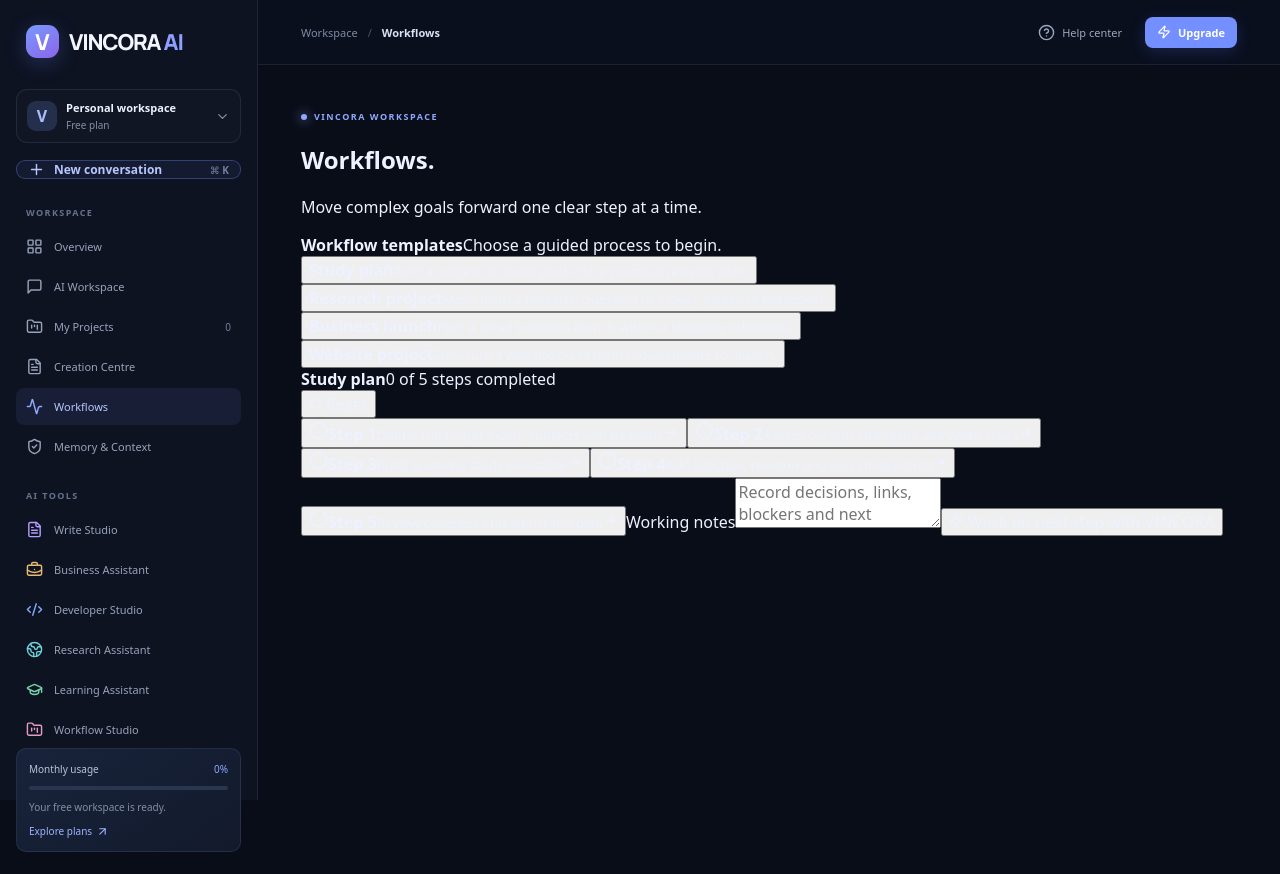
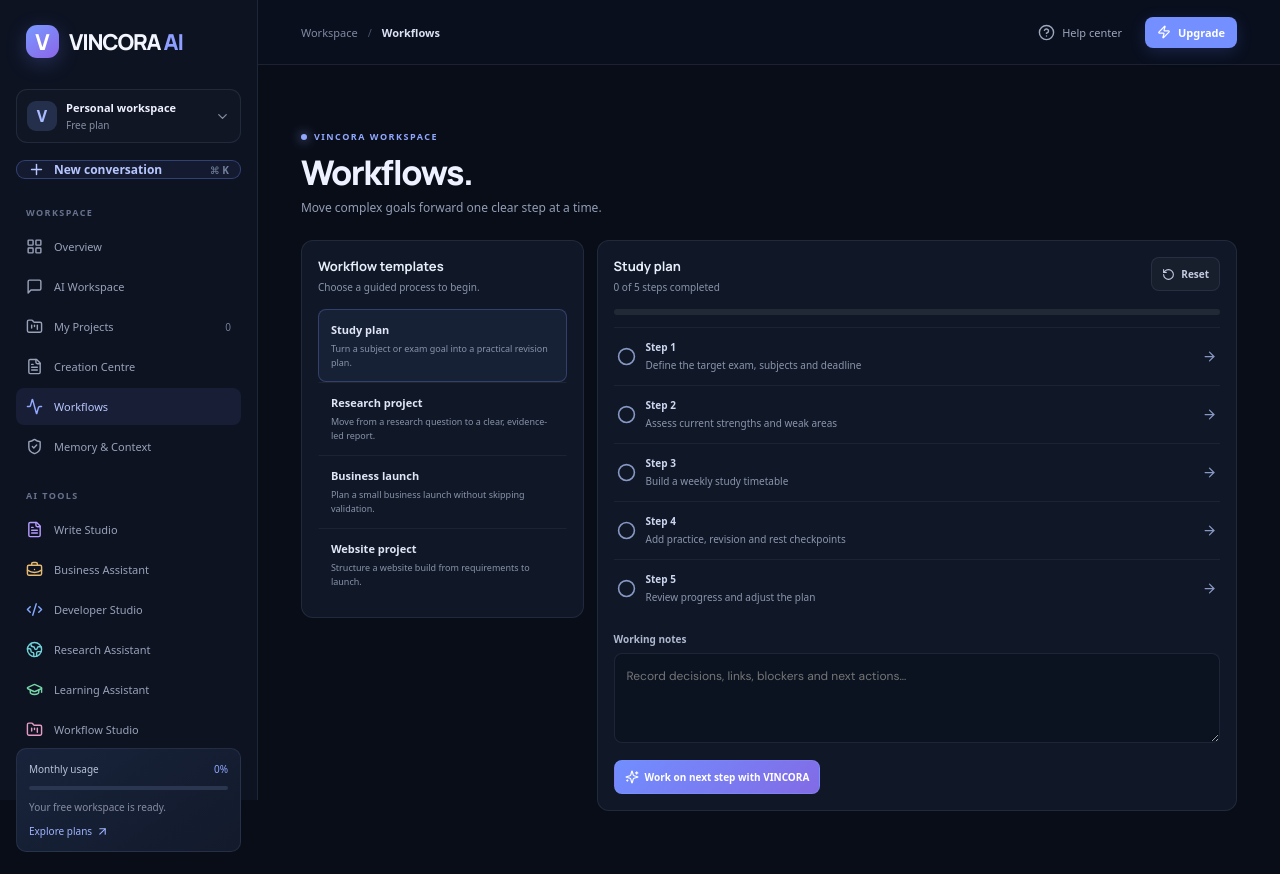
Before and after one commit to vince551/enoai, a React (Vite) app: page / in a window 1280 px wide. Both pictures are taken after a click on the button "Workflows". Before the commit the page ends 800 px from the top, so only its background shows below. Built offline with nearby package versions, Linux system fonts and the light colour scheme.

Commit message:
Style creation centre, workflows and memory controls

```diff
--- a/src/styles.css
+++ b/src/styles.css
@@ -90,3 +90,61 @@
 .home-project-list button>svg{color:#7887a5}
 @media(max-width:1050px){.project-card-grid{grid-template-columns:repeat(2,minmax(0,1fr))}.project-detail-grid{grid-template-columns:minmax(0,1fr) 220px}}
 @media(max-width:760px){.projects-page{padding-top:0}.projects-page-heading{align-items:flex-start;flex-direction:column;margin:8px 0 20px}.projects-page-heading h1{font-size:29px}.project-name-input{font-size:23px}.project-page-actions{width:100%}.project-card-grid{grid-template-columns:1fr}.project-card{min-height:145px}.project-toolbar{align-items:flex-start;flex-direction:column}.project-search{width:100%}.project-detail-grid{grid-template-columns:1fr}.project-detail-side{order:-1}.project-detail-side .project-detail-panel{display:grid;grid-template-columns:1fr 1fr;gap:0 12px}.project-detail-side .project-detail-panel>strong,.project-detail-side .archive-project-button{grid-column:1/-1}.project-stat{padding:8px 0}.project-form-panel,.project-detail-panel{padding:13px}}
+
+
+/* VINCORA phases 4–6: creation, guided workflows and user-controlled context */
+.workspace-features{padding:8px 0 28px;min-height:calc(100vh - 120px)}
+.features-heading{display:flex;justify-content:space-between;align-items:flex-end;margin:12px 0 24px}
+.features-heading h1{font:800 34px/1.15 Manrope,sans-serif;letter-spacing:-1.5px;color:#eef1ff;margin:10px 0 7px}
+.features-heading p{font-size:12px;color:#929db4;margin:0}
+.feature-layout{display:grid;grid-template-columns:minmax(220px,.75fr) minmax(0,1.7fr);gap:13px;align-items:start}
+.workflow-layout{display:grid;grid-template-columns:minmax(220px,.75fr) minmax(0,1.7fr);gap:13px;align-items:start}
+.feature-panel{min-width:0;border:1px solid var(--line);border-radius:12px;background:#101827;padding:16px;margin-bottom:13px}
+.feature-panel-head{display:flex;align-items:flex-start;justify-content:space-between;gap:12px;margin-bottom:14px}
+.feature-panel-head>div{display:grid;gap:4px}
+.feature-panel-head strong{font:700 13px Manrope,sans-serif;color:#e8edfa}
+.feature-panel-head span,.feature-muted{font-size:10px;line-height:1.6;color:#8793aa}
+.feature-actions{display:flex;align-items:center;gap:8px;flex-wrap:wrap}
+.feature-primary,.feature-secondary,.feature-danger{display:inline-flex;align-items:center;justify-content:center;gap:6px;min-height:34px;padding:0 10px;border-radius:8px;font-size:10px;font-weight:650}
+.feature-primary{border:1px solid #8198ff55;background:linear-gradient(135deg,#718eff,#826be5);color:#fff}
+.feature-secondary{border:1px solid var(--line);background:#ffffff08;color:#c4cce0}
+.feature-danger{border:1px solid #d08c8c2b;background:#a94b4b10;color:#d69b9b}
+.feature-search,.document-title-input{width:100%;box-sizing:border-box;border:1px solid #8a9abb24;border-radius:8px;background:#0b1321;color:#e7ecfa;padding:10px 11px;outline:none;font:11px 'DM Sans',sans-serif}
+.document-list{display:grid;margin-top:10px}
+.document-row{display:flex;align-items:center;gap:9px;padding:10px 7px;border:0;border-top:1px solid #ffffff0d;background:none;color:#9daaca;text-align:left}
+.document-row.selected{background:#829aff14;color:#c5d1ff;border-radius:7px}
+.document-row>span{display:grid;gap:4px;min-width:0}
+.document-row b{font-size:10px;overflow:hidden;text-overflow:ellipsis;white-space:nowrap;color:#dce4f8}
+.document-row small,.answer-import-row small{font-size:9px;color:#7f8ba5}
+.editor-panel{min-height:480px}
+.document-title-input{font:700 18px Manrope,sans-serif;margin-bottom:10px}
+.document-editor,.memory-editor,.workflow-notes{width:100%;box-sizing:border-box;resize:vertical;border:1px solid #8a9abb24;border-radius:8px;background:#0b1321;color:#e7ecfa;padding:12px;outline:none;font:12px/1.7 'DM Sans',sans-serif}
+.document-editor{min-height:250px}
+.editor-actions{justify-content:space-between;margin-top:10px}
+.import-answers{border-top:1px solid #ffffff10;margin-top:18px;padding-top:13px}
+.import-answers>strong{display:flex;align-items:center;gap:7px;color:#c9d4f5;font-size:11px}
+.answer-import-row{display:flex;align-items:center;justify-content:space-between;gap:10px;padding:10px 0;border-bottom:1px solid #ffffff0c}
+.answer-import-row>span{display:grid;gap:4px;min-width:0}
+.answer-import-row b{font-size:10px;color:#dce4f8}
+.answer-import-row small{display:block;max-width:420px;overflow:hidden;text-overflow:ellipsis;white-space:nowrap}
+.feature-empty{min-height:250px;display:flex;align-items:center;justify-content:center;flex-direction:column;text-align:center;gap:9px;color:#91a4e8}
+.feature-empty strong{font:700 15px Manrope,sans-serif;color:#e5eafa}
+.feature-empty span{max-width:300px;font-size:10px;line-height:1.6;color:#8b97b0}
+.workflow-choice{display:grid;width:100%;gap:5px;padding:12px;text-align:left;border:1px solid transparent;border-top-color:#ffffff0d;background:none;color:#dfe6f6}
+.workflow-choice.selected{border:1px solid #8198ff44;border-radius:8px;background:#829aff12}
+.workflow-choice b{font-size:11px}.workflow-choice small{font-size:9px;line-height:1.5;color:#8793aa}
+.workflow-progress{height:6px;border-radius:8px;background:#ffffff12;overflow:hidden;margin:0 0 12px}
+.workflow-progress span{display:block;height:100%;border-radius:8px;background:linear-gradient(90deg,#718eff,#8e7bf1)}
+.workflow-step{display:flex;align-items:center;gap:10px;width:100%;padding:12px 3px;border:0;border-top:1px solid #ffffff0d;background:none;text-align:left;color:#8798c4}
+.workflow-step>span{display:grid;gap:4px;flex:1}
+.workflow-step b{font-size:10px;color:#cdd7f0}.workflow-step small{font-size:10px;line-height:1.5;color:#8995ad}
+.feature-label{display:block;margin:15px 0 7px;color:#aeb9d0;font-size:10px;font-weight:650}
+.workflow-notes{min-height:90px;margin-bottom:12px}
+.memory-panel{max-width:850px}
+.memory-panel .feature-panel-head>svg{color:#9aafff}
+.memory-notice{border:1px solid #8198ff25;border-radius:8px;background:#829aff0b;padding:11px;color:#aebbe0;font-size:10px;line-height:1.6}
+.memory-editor{min-height:190px}
+.memory-controls{display:flex;justify-content:space-between;align-items:center;gap:12px;margin:8px 0 16px;color:#7f8ba5;font-size:9px;flex-wrap:wrap}
+.memory-controls label{display:flex;align-items:center;gap:7px;color:#b8c4e0}
+.feature-status{font-size:10px;color:#a6b8ff;margin:10px 0}
+@media(max-width:800px){.feature-layout,.workflow-layout{grid-template-columns:1fr}.features-heading{margin:5px 0 18px}.features-heading h1{font-size:28px}.document-library{order:1}.editor-panel{order:2}.answer-import-row{align-items:flex-start;flex-direction:column}.answer-import-row small{max-width:260px}.memory-controls{align-items:flex-start;flex-direction:column}}
```
